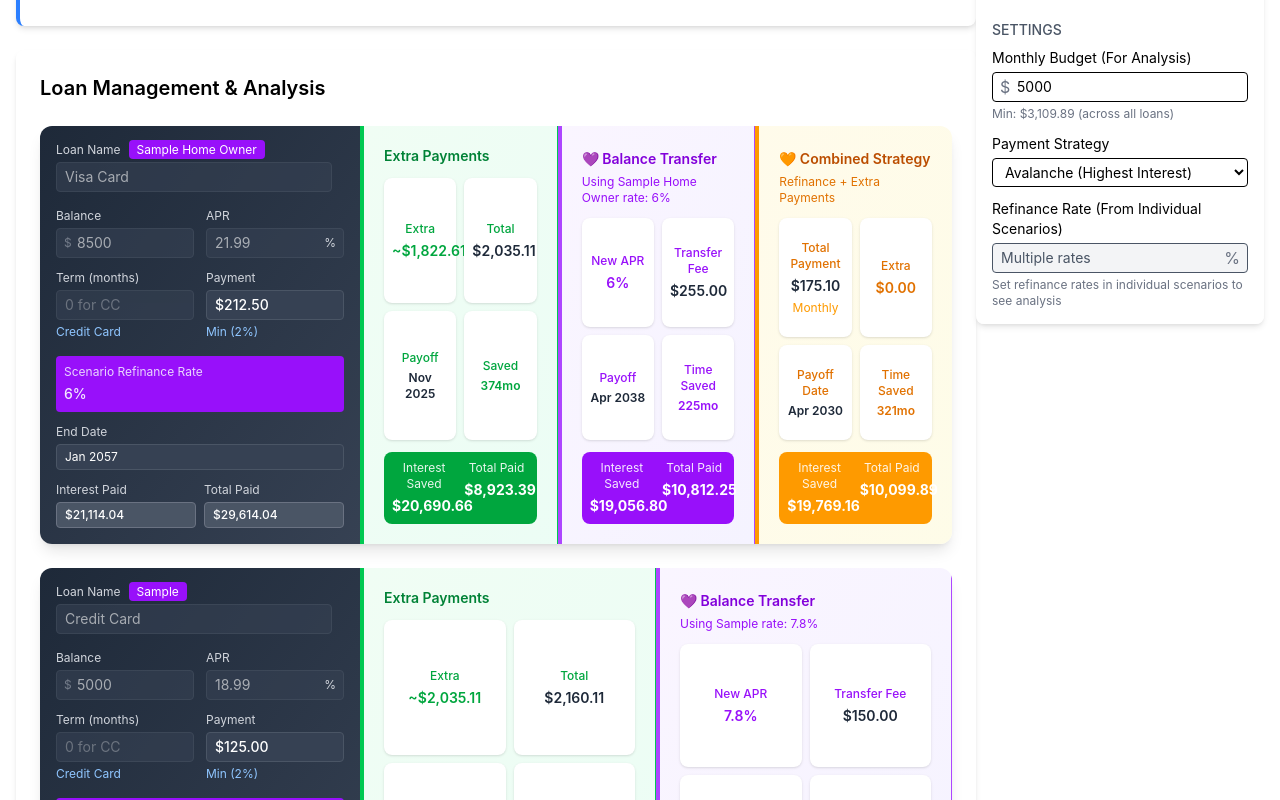
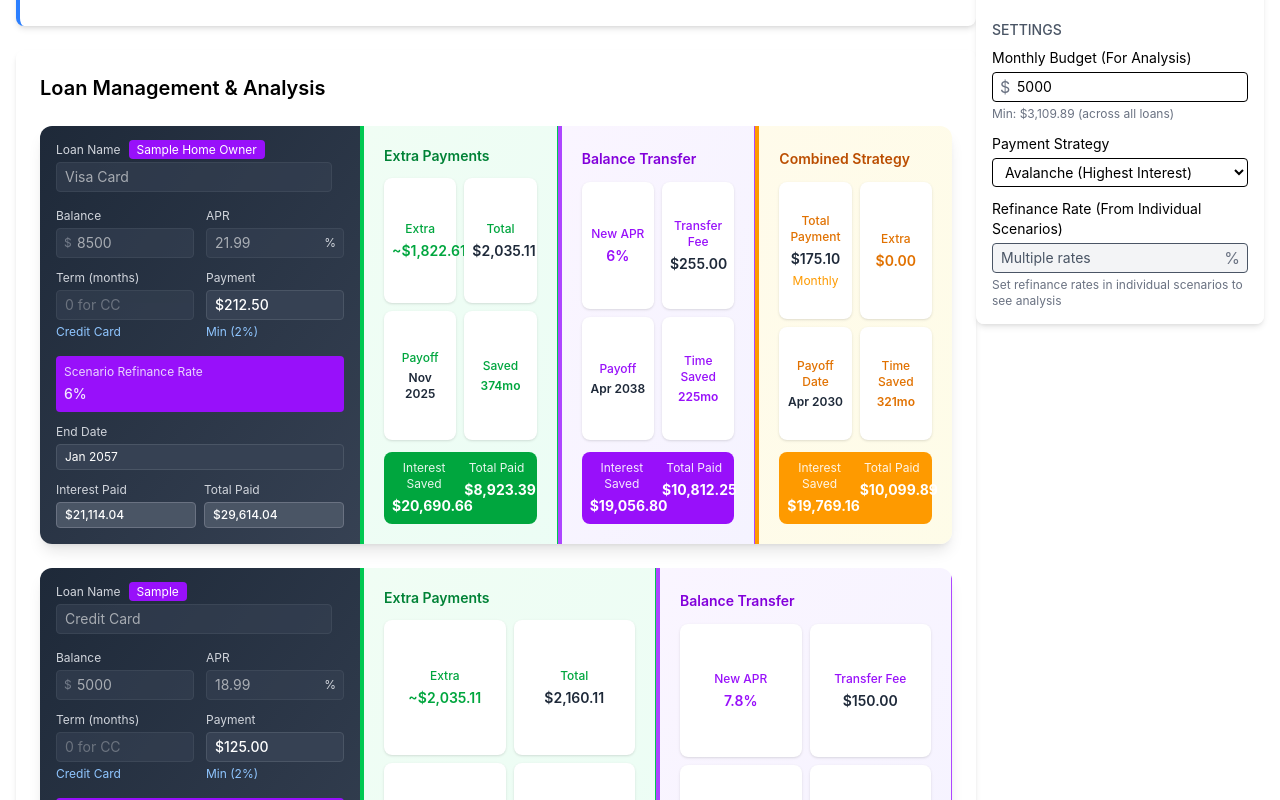
Before and after one commit to Tyrel-Parker/loanOptimizer, a React (Vite) app: page / in a window 1280 px wide. Shown: the part 460-1260 px from the top of the page. Built offline with nearby package versions, Linux system fonts and the light colour scheme.

Commit message:
finished troubleshooting the ALL scenario

```diff
--- a/src/components/UnifiedAnalysisView.jsx
+++ b/src/components/UnifiedAnalysisView.jsx
@@ -139,18 +139,26 @@ const UnifiedAnalysisView = ({
       {hasLoans ? (
         <div className="space-y-6">
           {(() => {
-            // Sort loans by payment priority when extra payments are being used
+            // Sort loans by payment priority based on strategy
             let sortedLoanTileValues = [...loanTileValues];
 
             if (hasAnalysisData) {
-              // Sort by payoff order (earlier payoff = higher priority)
-              sortedLoanTileValues.sort((a, b) => {
-                const aPayoffMonths = a.tiles.extraPayments?.payoffMonths || a.tiles.minimum?.payoffMonths || Infinity;
-                const bPayoffMonths = b.tiles.extraPayments?.payoffMonths || b.tiles.minimum?.payoffMonths || Infinity;
-
-                // Sort by payoff months (ascending = highest priority first)
-                return aPayoffMonths - bPayoffMonths;
-              });
+              // Sort by strategy priority, not payoff order
+              if (paymentStrategy === 'avalanche') {
+                // Avalanche: Highest interest rate first
+                sortedLoanTileValues.sort((a, b) => {
+                  const aRate = a.loan.rate || 0;
+                  const bRate = b.loan.rate || 0;
+                  return bRate - aRate; // Descending order (highest first)
+                });
+              } else {
+                // Snowball: Smallest balance first
+                sortedLoanTileValues.sort((a, b) => {
+                  const aPrincipal = a.loan.principal || 0;
+                  const bPrincipal = b.loan.principal || 0;
+                  return aPrincipal - bPrincipal; // Ascending order (smallest first)
+                });
+              }
             }
 
             return sortedLoanTileValues.map(loanTileValue => {
--- a/src/components/UnifiedLoanAnalysisCard.jsx
+++ b/src/components/UnifiedLoanAnalysisCard.jsx
@@ -379,13 +379,13 @@ const UnifiedLoanAnalysisCard = ({
             <div className="analysis-section flex-1 p-4 md:p-5 bg-gradient-to-br from-purple-50 to-violet-50 border-t-4 border-purple-500 md:border-t-0 md:border-l-4 md:border-r border-gray-200 flex flex-col">
               <div className="section-title mb-3">
                 <span className="text-sm font-semibold text-purple-700">
-                  💜 {isCreditCard ? "Balance Transfer" : "Refinance"}
+                  {isCreditCard ? "Balance Transfer" : "Refinance"}
                 </span>
-                {isFromAllScenario && (
+                {/* {isFromAllScenario && (
                   <div className="text-xs text-purple-600 mt-1">
                     Using {loan.sourceScenarioName} rate: {sourceRefinanceRate}%
                   </div>
-                )}
+                )} */}
               </div>
 
               <div className="metrics-grid grid grid-cols-2 gap-2 mb-3 flex-1">
@@ -442,12 +442,12 @@ const UnifiedLoanAnalysisCard = ({
           {showTiles.combined && combinedTile && (
             <div className="analysis-section flex-1 p-4 md:p-5 bg-gradient-to-br from-amber-50 to-yellow-50 border-t-4 border-amber-500 md:border-t-0 md:border-l-4 flex flex-col">
               <div className="section-title mb-3">
-                <span className="text-sm font-semibold text-amber-700">🧡 Combined Strategy</span>
-                {isFromAllScenario && (
+                <span className="text-sm font-semibold text-amber-700">Combined Strategy</span>
+                {/* {isFromAllScenario && (
                   <div className="text-xs text-amber-600 mt-1">
                     Refinance + Extra Payments
                   </div>
-                )}
+                )} */}
               </div>
 
               <div className="metrics-grid grid grid-cols-2 gap-2 mb-3 flex-1">
```
